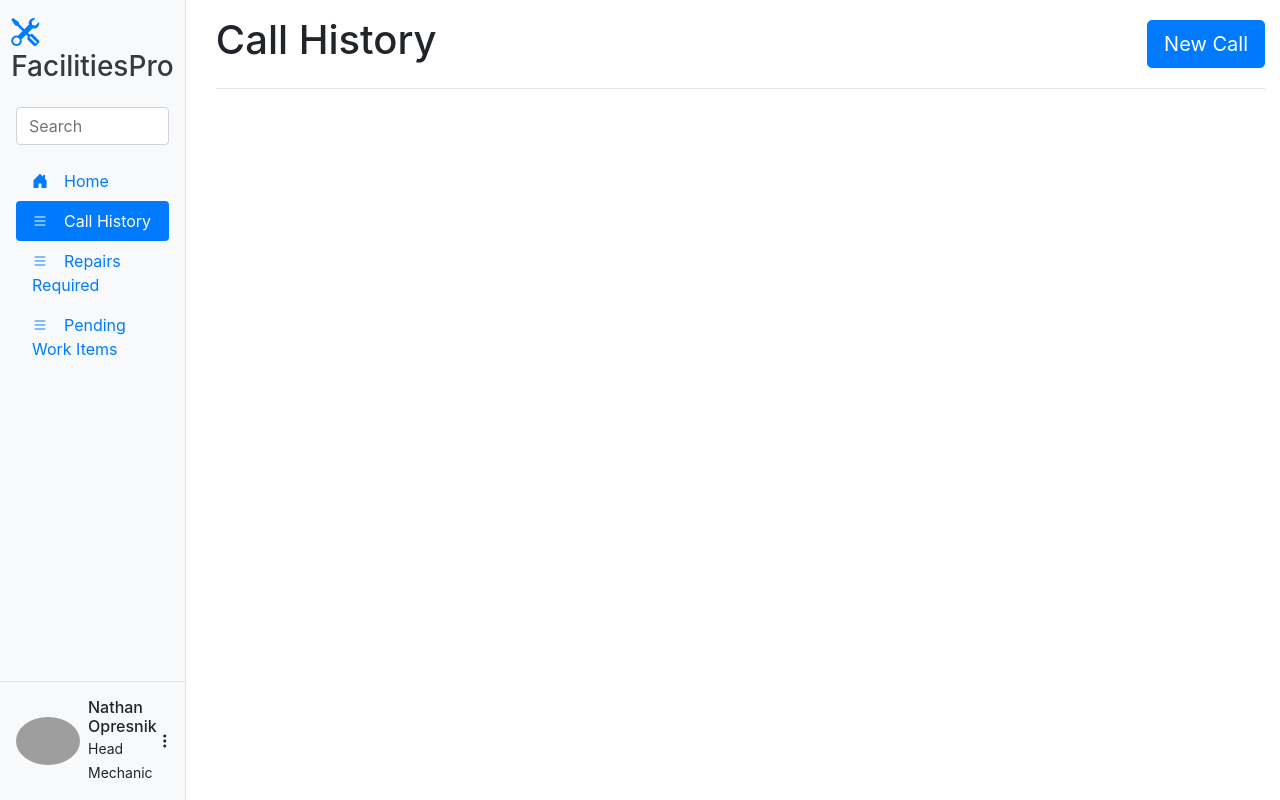
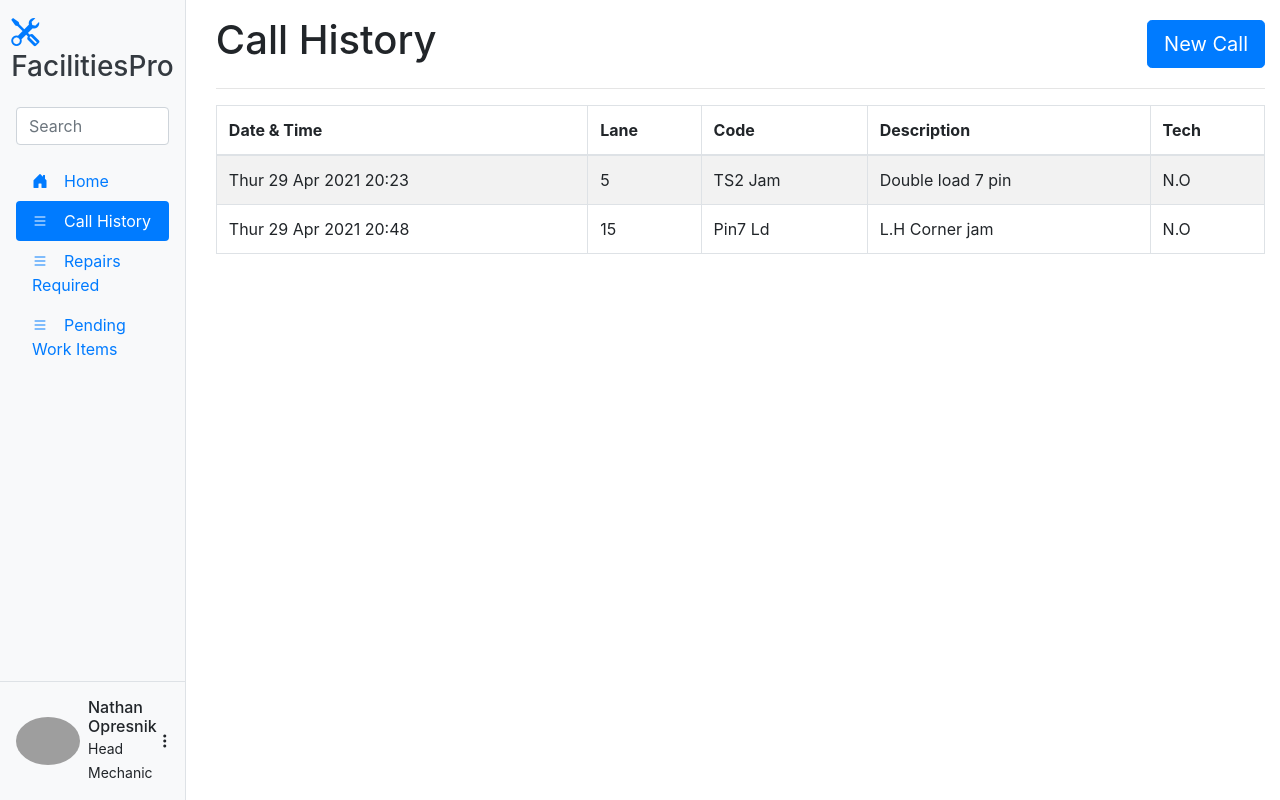
Before and after one commit to Nhanlibra/facilities-toolkit, a React (Create React App) app in the folder client/: page /calls in a window 1280 px wide. Built offline with nearby package versions, Linux system fonts and the light colour scheme; grey boxes are pictures that could not be loaded.

Commit message:
Call history page placeholder

```diff
--- a/client/src/pages/CallHistory/index.js
+++ b/client/src/pages/CallHistory/index.js
@@ -1,6 +1,35 @@
 import React from "react";
+import { Table } from "react-bootstrap";
 import PageContainer from "../PageContainer";
 
 export default () => {
-  return <PageContainer title="Call History"></PageContainer>;
+  return (
+    <PageContainer margin title="Call History">
+      <Table striped bordered hover>
+        <thead>
+          <th>Date & Time</th>
+          <th>Lane</th>
+          <th>Code</th>
+          <th>Description</th>
+          <th>Tech</th>
+        </thead>
+        <tbody>
+          <tr>
+            <td>Thur 29 Apr 2021 20:23</td>
+            <td>5</td>
+            <td>TS2 Jam</td>
+            <td>Double load 7 pin</td>
+            <td>N.O</td>
+          </tr>
+          <tr>
+            <td>Thur 29 Apr 2021 20:48</td>
+            <td>15</td>
+            <td>Pin7 Ld</td>
+            <td>L.H Corner jam</td>
+            <td>N.O</td>
+          </tr>
+        </tbody>
+      </Table>
+    </PageContainer>
+  );
 };
--- a/client/src/pages/PageContainer/index.js
+++ b/client/src/pages/PageContainer/index.js
@@ -1,7 +1,7 @@
 import { Col, Row } from "react-bootstrap";
 import NewCallBtn from "./NewCallBtn";
 
-export default ({ title, children }) => {
+export default ({ title, margin, children }) => {
   return (
     <div>
       <Row>
@@ -12,7 +12,7 @@ export default ({ title, children }) => {
           <NewCallBtn />
         </Col>
       </Row>
-      <hr className="mb-0" />
+      <hr className={margin ? "mb-3" : "mb-0"} />
       {children}
     </div>
   );
```
